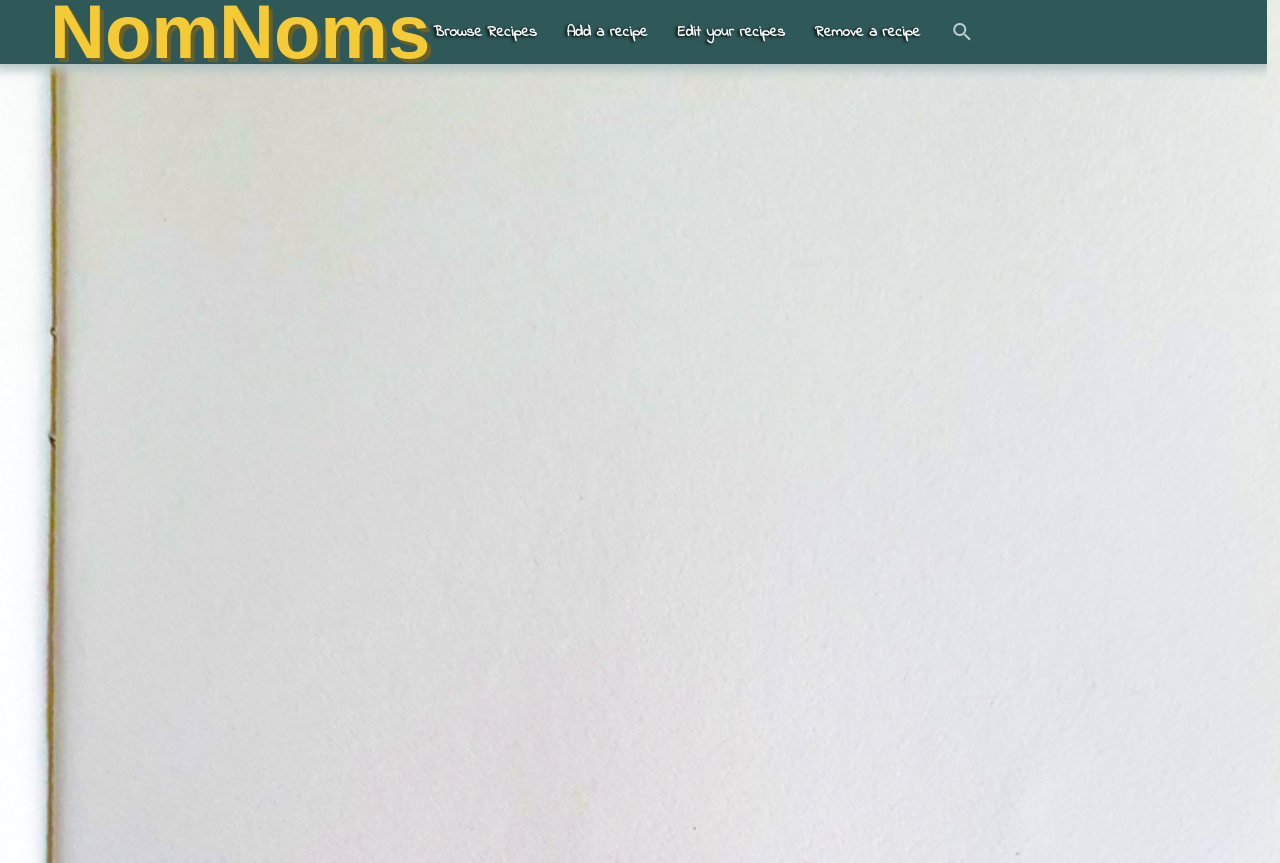
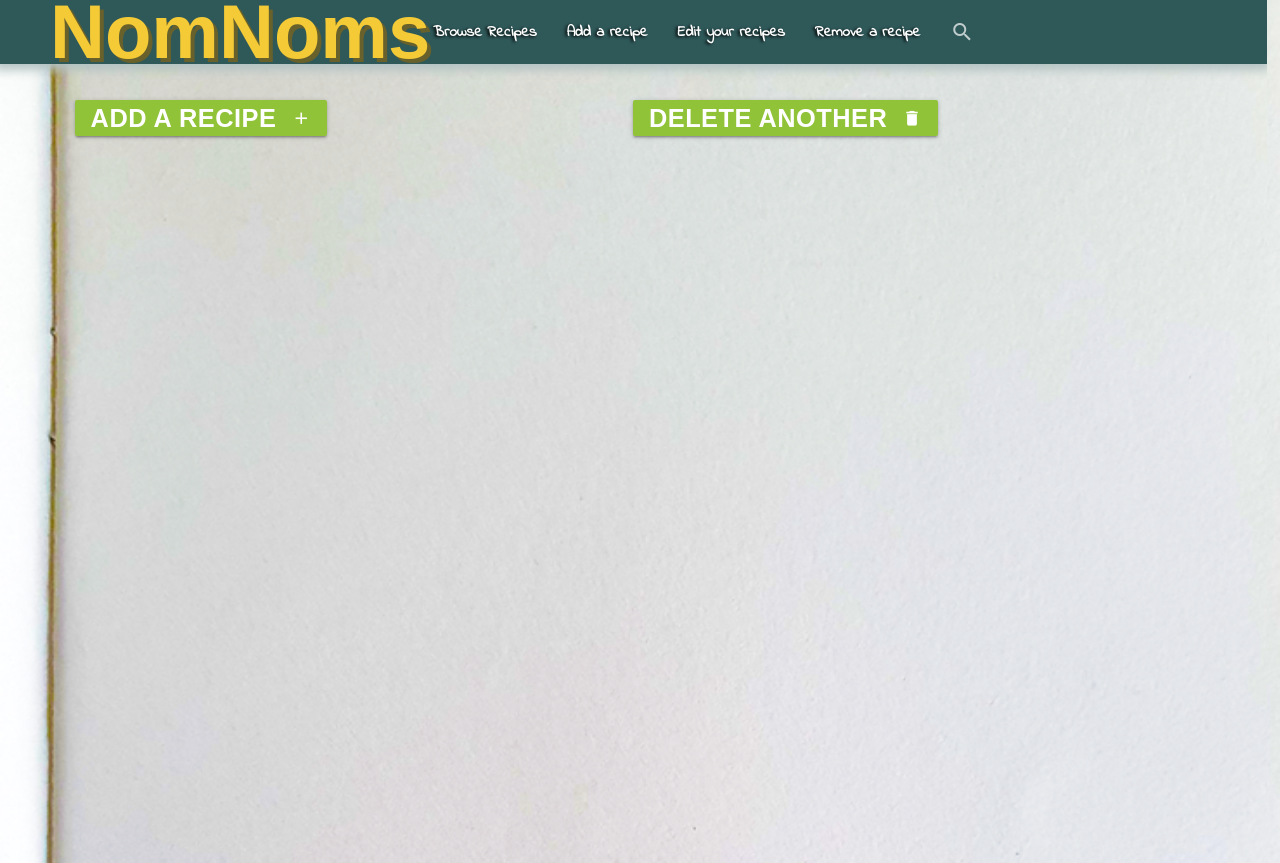
Before and after one commit to MllrB/nomnoms, a Flask app: template templates/recipe_removed.html in a window 1280 px wide. Shown: the top 863 px of the page. Run offline with Flask 2, Linux system fonts and the light colour scheme; the template is opened without the code that fills it, so the values that code supplies are empty; some libraries are stand-ins or nearby versions; some web fonts are replaced.

Commit message:
Typo discovered, pagewrapper corrected to page-wrapper. Navigation buttons added to recipe_removed.html

```diff
--- a/templates/base.html
+++ b/templates/base.html
@@ -26,7 +26,7 @@
                         <li>
                             <form action="{{url_for('search_recipes')}}" method="POST">
                                 <div class="input-field">
-                                    <input id="search" type="search" required>
+                                    <input id="search" type="search" name="search_term" required>
                                     <label class="label-icon" for="search"><i class="material-icons">search</i></label>
                                     <i class="material-icons">close</i>
                                 </div>
--- a/templates/choose_recipe_to_remove.html
+++ b/templates/choose_recipe_to_remove.html
@@ -1,7 +1,7 @@
 {% extends 'base.html' %}
 {% block content %}
 <div class="notebook">
-    <div class="pagewrapper">
+    <div class="page-wrapper">
         <div class="row container">
             <h3 class="center-align">Choose the recipe you'd like to edit</h3>
             <div class="col s12">
--- a/templates/create_recipe.html
+++ b/templates/create_recipe.html
@@ -1,7 +1,7 @@
 {% extends 'base.html' %}
 {% block content %}
 <div class="notebook">
-    <div class="pagewrapper">
+    <div class="page-wrapper">
         <div class="container form-text-color">
             <h3>add recipe </h3>
             <form action="{{url_for('add_recipe')}}" method="POST">
--- a/templates/edit_recipe.html
+++ b/templates/edit_recipe.html
@@ -1,6 +1,6 @@
 {% extends 'base.html' %} {% block content %}
 <div class="notebook">
-    <div class="pagewrapper">
+    <div class="page-wrapper">
         <div class="container form-text-color short-form">
             <form action="{{url_for('find_recipe_to_edit')}}" method="POST">
                 <h5 class="left-align">Please enter the name and pin number you used when creating your recipe.</h5>
--- a/templates/recipe.html
+++ b/templates/recipe.html
@@ -1,6 +1,6 @@
 {% extends 'base.html' %} {% block content %}
 <div class="notebook">
-    <div class="pagewrapper">
+    <div class="page-wrapper">
         <div class="row recipe-container">
             <div class="col s3">
                 <div class="col s12 right-align">
--- a/templates/recipe_removed.html
+++ b/templates/recipe_removed.html
@@ -3,8 +3,21 @@
 {% block content %}
 <div class="pagewrapper">
     <div class="notebook">
-        <div class="container">
-            <h3> {{message}} </h3>
+        <div class="row container">
+            <div class="col s12">
+                <h5> {{message}} </h5>
+            </div>
+            <div class="col s12 m6">
+                <a href="{{ url_for('create_recipe') }}" class="btn waves-effect waves-light" type="submit">add a recipe
+                    <i class="material-icons right">add</i>
+                </a>
+            </div>
+            <div class="col s12 m6">
+                <a href="{{ url_for('remove_recipe') }}" class="btn waves-effect waves-light" type="submit">delete another
+                    <i class="material-icons right">delete</i>
+                </a>
+            </div>
+
         </div>
     </div>
 </div>
--- a/templates/recipe_saved.html
+++ b/templates/recipe_saved.html
@@ -1,6 +1,6 @@
 {% extends 'base.html' %}
 {%block content%}
-<div class="pagewrapper">
+<div class="page-wrapper">
     <h1> recipe saved!</h1>
 </div>
 {%endblock%}
--- a/templates/remove_recipe.html
+++ b/templates/remove_recipe.html
@@ -1,7 +1,7 @@
 {% extends 'base.html' %}
 {% block content %}
 <div class="notebook">
-    <div class="pagewrapper">
+    <div class="page-wrapper">
         <div class="container form-text-color short-form">
             <form action="{{url_for('find_recipes_for_removal')}}" method="POST">
                 <h5 class="left-align">Please enter the name and pin number you used when creating your recipe.</h5>
--- a/templates/update_recipe.html
+++ b/templates/update_recipe.html
@@ -1,6 +1,6 @@
 {% extends 'base.html' %} {% block content %}
 <div class="notebook">
-    <div class="pagewrapper">
+    <div class="page-wrapper">
         <div class="container form-text-color">
             <h3>Edit your recipe</h3>
             <form action="{{url_for('update_recipe', recipe_id=recipe._id)}}" method="POST" name="existing_ingredients">
```
Lines whose indentation alone changed are shown as unchanged.
